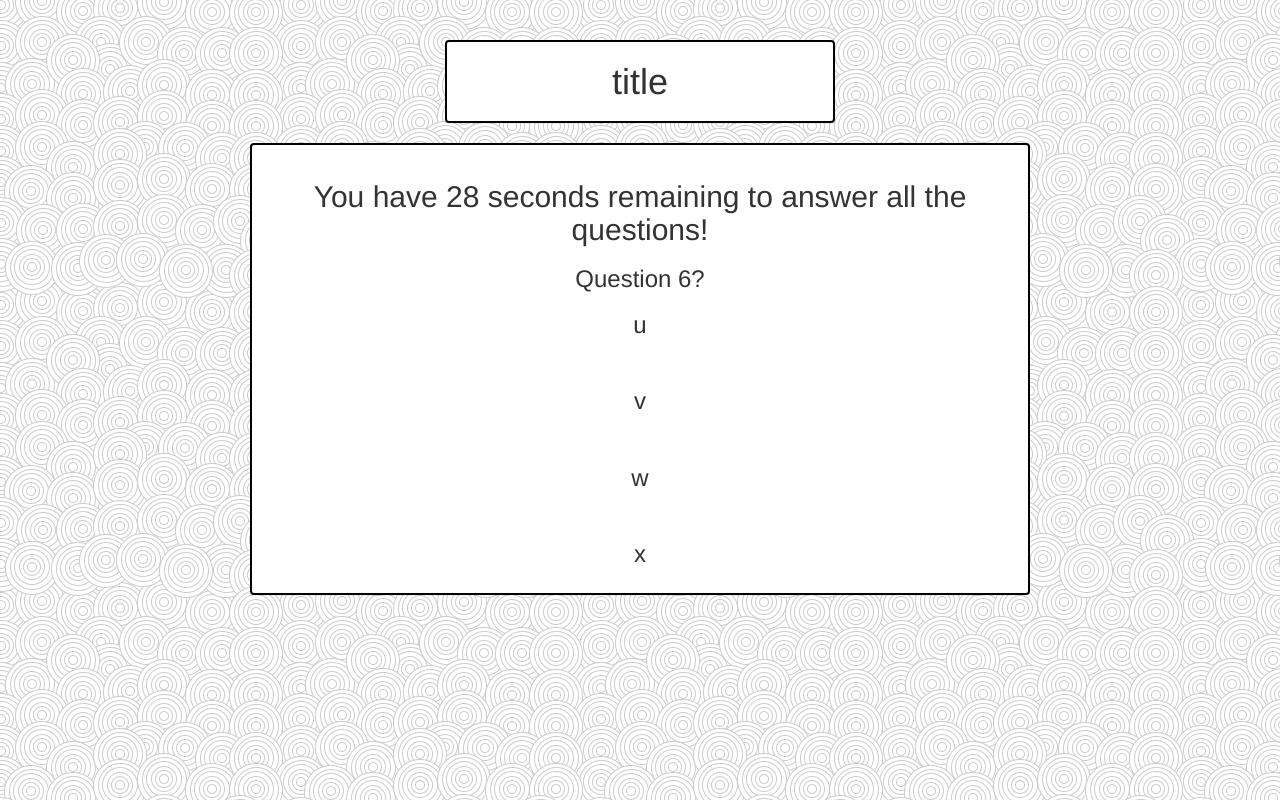
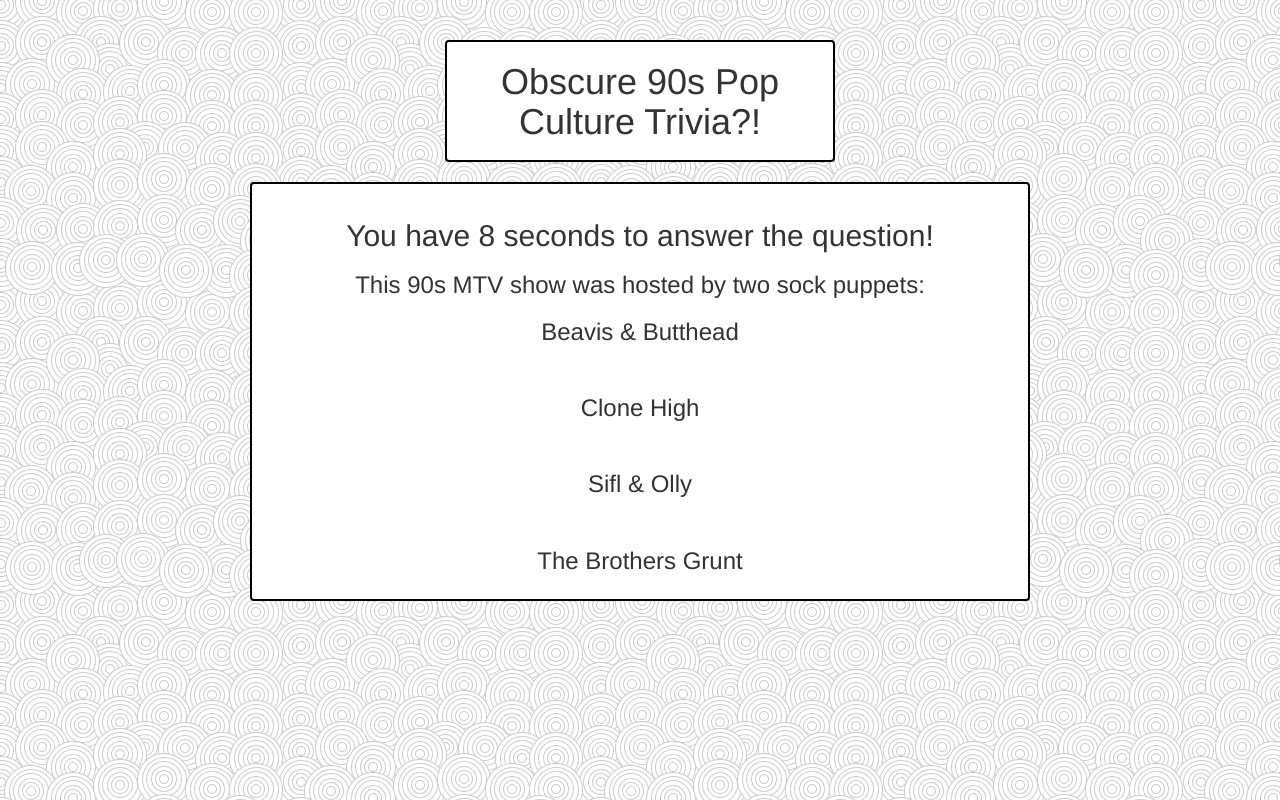
Before and after one commit to amparish/TriviaGame, a plain HTML site: page index.html in a window 1280 px wide. Both pictures are taken after a click on the button "Start!". Drawn offline with nearby package versions, Linux system fonts and the light colour scheme.

Commit message:
game loops through questions, but will not restart at end

```diff
--- a/assets/javascript/app.js
+++ b/assets/javascript/app.js
@@ -28,12 +28,12 @@
 */
 
 var trivia = [{
-		question: "This 90s MTV show was hosted by two sock puppets, joined by their friends Chester and Precious Roy:",
+		question: "This 90s MTV show was hosted by two sock puppets:",
 		choices: ["Beavis & Butthead", "Clone High", "Sifl & Olly", "The Brothers Grunt"],
 		answer: 2
 	},{
 		question: "What Texas band had an unlikely Billboard Modern Rock #1 hit in 1996 with their song \"Pepper\"?",
-		choices: ["Toadies", "Butthole Surfers", "Tripping Daisy", "h"],
+		choices: ["Toadies", "Butthole Surfers", "Tripping Daisy", "Spoon"],
 		answer: 1
 	},{
 		question: "Who didn't appear as themselves in an episode of The Simpsons?",
@@ -42,11 +42,11 @@ var trivia = [{
 	},{
 		question: "Question 4?",
 		choices: ["m", "n", "o", "p"],
-		answer: 1
+		answer: 0
 	},{
 		question: "Question 5?",
 		choices: ["q", "r", "s", "t"],
-		answer: 1
+		answer: 0
 	},{
 		question: "Question 6?",
 		choices: ["u", "v", "w", "x"],
@@ -55,20 +55,57 @@ var trivia = [{
 
 var rightAns = 0;
 var wrongAns = 0;
-//var playerChoices = [];
+var i = -1;
+var questionCount = 0;
+
+$("#answerA").attr("data-answer", 0);
+$("#answerB").attr("data-answer", 1);
+$("#answerC").attr("data-answer", 2);
+$("#answerD").attr("data-answer", 3);
 
 function startGame(){
 	$("#button").empty();
+	$("#correct").empty();
+	$("#wrong").empty();
 
-	for (var i = 0; i < trivia.length; i++) {
+
+
+	function showQuestion(){
+		var currentQuestion = trivia[i];
+		i = (i+1) % trivia.length;
 		$("#question").html("<h3>" + trivia[i].question + "</h3>");
 		$("#answerA").html("<h3>" + trivia[i].choices[0] + "</h3>");
 		$("#answerB").html("<h3>" + trivia[i].choices[1] + "</h3>");
 		$("#answerC").html("<h3>" + trivia[i].choices[2] + "</h3>");
 		$("#answerD").html("<h3>" + trivia[i].choices[3] + "</h3>");
+		questionCount++;
+		console.log(questionCount);
+
+		if (questionCount > 6) {
+			$("#timer").empty();
+			$("#question").empty();
+			$("#answerA").empty();
+			$("#answerB").empty();
+			$("#answerC").empty();
+			$("#answerD").empty();
+			$("#correct").append("Right Answers: " + rightAns);
+			$("#wrong").append("Wrong Answers: " + wrongAns);
+			$("#button").append("<button class=\"btn btn-danger\">Restart!</button>");
+		}
+
+		/*for (var i = 0; i < trivia.length; i++) {
+			$("#question").html("<h3>" + trivia[i].question + "</h3>");
+			$("#answerA").html("<h3>" + trivia[i].choices[0] + "</h3>");
+			$("#answerB").html("<h3>" + trivia[i].choices[1] + "</h3>");
+			$("#answerC").html("<h3>" + trivia[i].choices[2] + "</h3>");
+			$("#answerD").html("<h3>" + trivia[i].choices[3] + "</h3>");
+		};*/
+
 	};
 
-	var timeRemaining = 30;
+	showQuestion();
+
+	var timeRemaining = 10;
 	setTimeout(countDown,1000);
 
 	function countDown(){
@@ -77,32 +114,42 @@ function startGame(){
 	    	setTimeout(countDown,1000);
 		}
 
-		$("#timer").html("<h2>You have " + timeRemaining + " seconds remaining to answer all the questions!");
+		$("#timer").html("<h2>You have " + timeRemaining + " seconds to answer the question!");
 
 		if (timeRemaining === 0){
-			$("#timer").empty();
-			$("#question").empty();
-			$("#answerA").empty();
-			$("#answerB").empty();
-			$("#answerC").empty();
-			$("#answerD").empty();
+			$(trivia.answer).css("background-color", "red");
+			$(trivia.answer).css("color", "white");
+			showQuestion();
+			timeRemaining = 10;
+			countDown();
+			$("#timer").html("<h2>You have " + timeRemaining + " seconds to answer the question!");
 		};
-	}
-}
+	};
 
+	function click(){
+	    var playerClick = ($(this).attr("data-answer"));
 
+		if (playerClick == trivia[i].answer) {
+			rightAns++;
+			console.log(rightAns);
+			//showQuestion();
+		}
 
-/*if (playerClick === answer) {
-	rightAns++;
-	console.log(rightAns);
-}
+		if (playerClick != trivia[i].answer) {
+			wrongAns++;
+			//$(trivia[i].answer).css("background-color", "red");
+			//$(trivia[i].answer).css("color", "white");
+			console.log(wrongAns);
+			//showQuestion();
+		}
+	};
 
-if (playerClick != answer) {
-	wrongAns++;
-	$(trivia.answer).css("background-color", "red");
-	$(trivia.answer).css("colocolor", "white");
-	console.log(wrongAns);
-}*/
+	$("#answerA").on("click", click);
+	$("#answerB").on("click", click);
+	$("#answerC").on("click", click);
+	$("#answerD").on("click", click);
+
+};
 
 
 /*//Show the question after start button is clicked.
--- a/index.html
+++ b/index.html
@@ -15,7 +15,7 @@
 			<div class="col-md-4"></div>
 
 			<div class="col-md-4 page-header panel panel-default">
-				<h1>title</h1>
+				<h1>Obscure 90s Pop Culture Trivia?!</h1>
 			</div>
 
 			<div class="col-md-4"></div>
@@ -34,8 +34,14 @@
 
 					<div id="correct"></div>
 
+					<div id="wrong"></div>
+
 					<div id="button" onclick="startGame()">
 						<button class="btn btn-danger">Start!</button>
+					</div>
+
+					<div id="restart-button" onclick="restart()">
+
 					</div>
 
 					<div id="answerA"></div>
```
